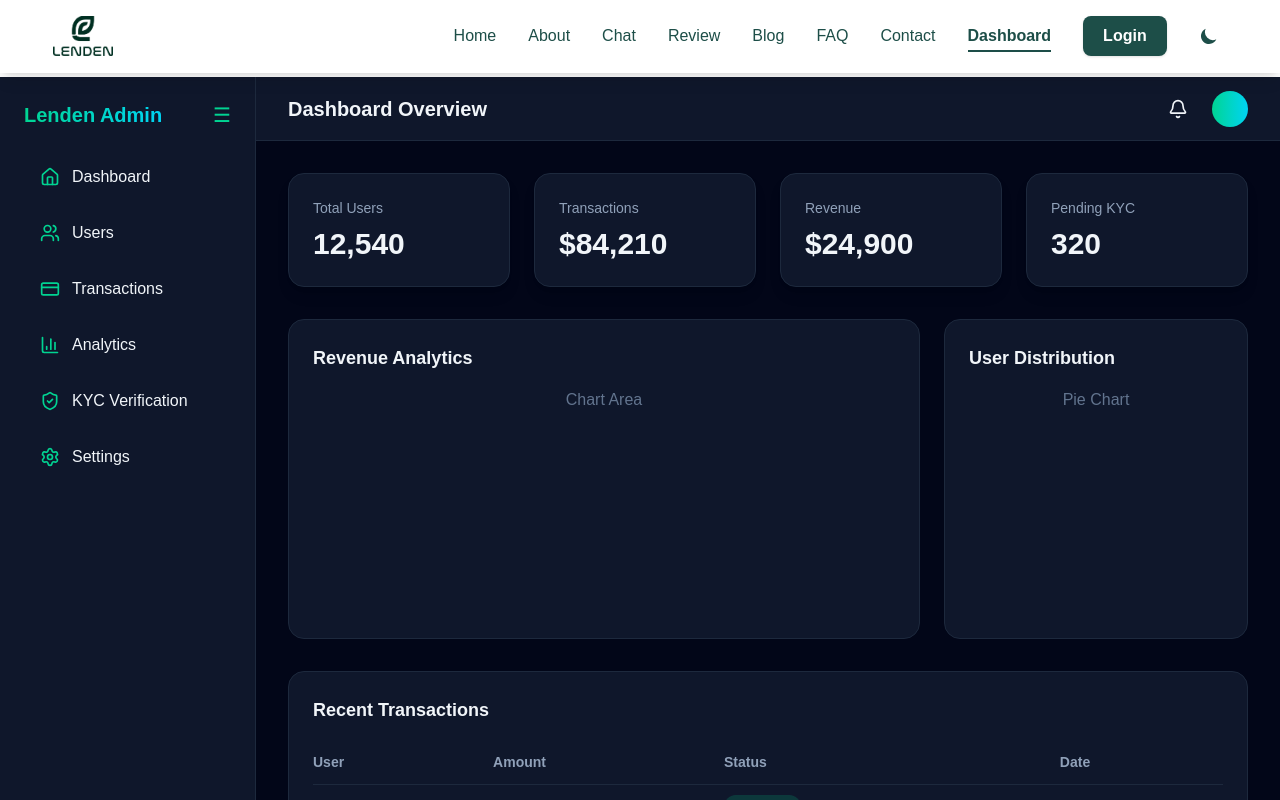
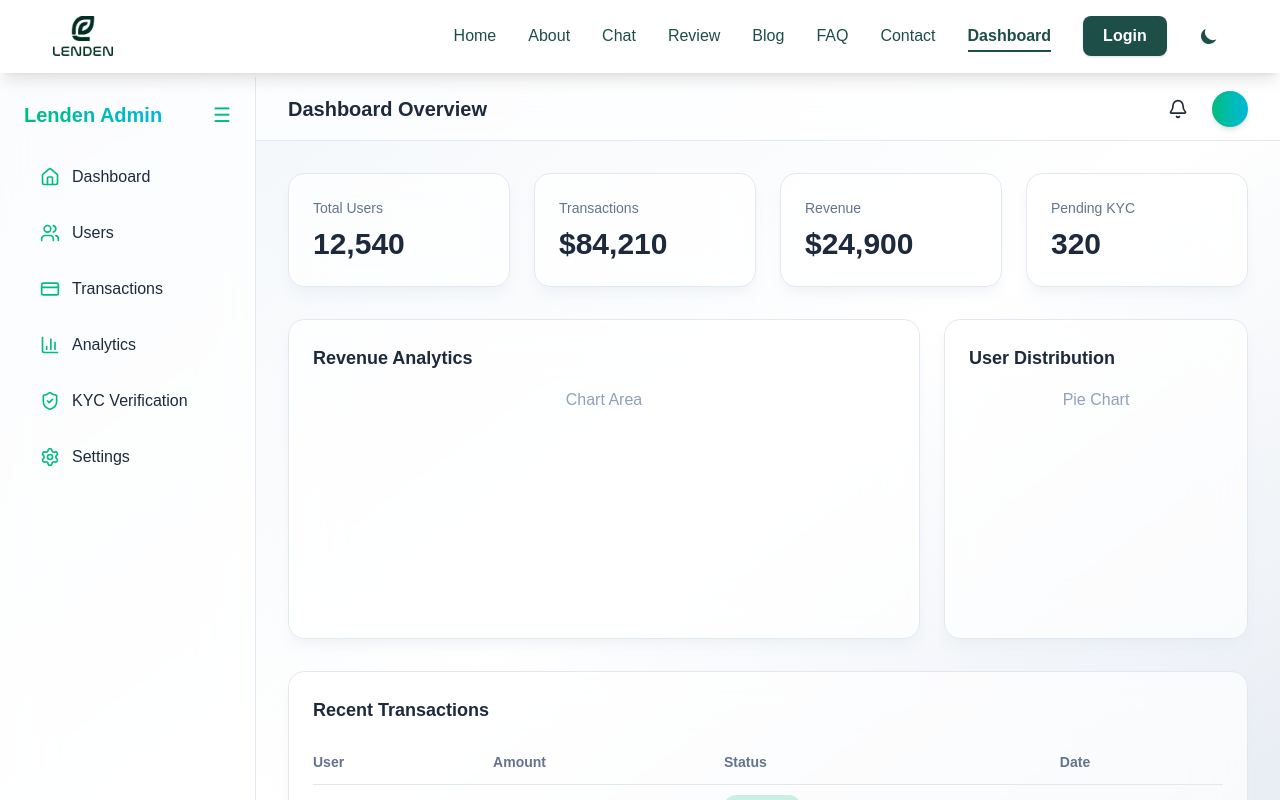
Before and after one commit to AlFahad47/Lenden, a Next.js app: page /AdminDashboard in a window 1280 px wide. Shown: the top 800 px of the page. Built offline with nearby package versions, Linux system fonts and the light colour scheme.

Commit message:
dashboard theme added

```diff
--- a/src/app/AdminDashboard/page.tsx
+++ b/src/app/AdminDashboard/page.tsx
@@ -12,11 +12,18 @@ import {
   ShieldCheck,
 } from "lucide-react";
 
-//  local UI components
 function Card({ children, className = "" }: any) {
   return (
     <div
-      className={`bg-slate-900 border border-slate-800 rounded-2xl ${className}`}
+      className={`
+        bg-white/70 dark:bg-slate-900/70
+        backdrop-blur-xl
+        border border-slate-200 dark:border-slate-800
+        rounded-2xl
+        shadow-lg shadow-slate-200/40 dark:shadow-black/40
+        transition-all duration-300
+        ${className}
+      `}
     >
       {children}
     </div>
@@ -30,7 +37,12 @@ function CardContent({ children, className = "" }: any) {
 function Button({ children, className = "", ...props }: any) {
   return (
     <button
-      className={`p-2 rounded-xl hover:bg-slate-800 transition ${className}`}
+      className={`
+        p-2 rounded-xl
+        hover:bg-slate-200 dark:hover:bg-slate-800
+        transition
+        ${className}
+      `}
       {...props}
     >
       {children}
@@ -54,34 +66,46 @@ const stats = [
   { title: "Pending KYC", value: "320" },
 ];
 
-export default function FintechDashboard() {
+export default function LendenDashboard() {
   const [collapsed, setCollapsed] = useState(false);
+  const [mobileOpen, setMobileOpen] = useState(false);
 
   return (
-    <div className="min-h-screen bg-slate-950 text-slate-100 flex">
-      {/* Sidebar */}
+    <div className="min-h-screen bg-gradient-to-br from-slate-100 via-white to-slate-200 dark:from-slate-950 dark:via-slate-900 dark:to-slate-950 text-slate-800 dark:text-slate-100 flex relative transition-colors duration-500">
+      {/* ================= SIDEBAR ================= */}
       <motion.aside
-        animate={{ width: collapsed ? 80 : 256 }}
-        transition={{ duration: 0.3 }}
-        className="bg-slate-900 border-r border-slate-800 p-6 flex flex-col gap-6 overflow-hidden"
+        initial={false}
+        animate={{}}
+        className={`
+          fixed md:static
+          top-0 left-0
+          h-screen md:h-auto
+          ${collapsed ? "w-20" : "w-64"}
+          bg-white/70 dark:bg-slate-900/80
+          backdrop-blur-xl
+          border-r border-slate-200 dark:border-slate-800
+          p-6 flex flex-col gap-6
+          z-40
+          transition-all duration-300
+          ${mobileOpen ? "translate-x-0" : "-translate-x-full"}
+          md:translate-x-0
+        `}
       >
-        {/* Logo + Toggle */}
         <div className="flex items-center justify-between">
           {!collapsed && (
-            <h1 className="text-xl font-bold bg-gradient-to-r from-emerald-400 to-cyan-400 bg-clip-text text-transparent whitespace-nowrap">
+            <h1 className="text-xl font-bold bg-gradient-to-r from-emerald-500 to-cyan-500 bg-clip-text text-transparent whitespace-nowrap">
               Lenden Admin
             </h1>
           )}
 
           <button
             onClick={() => setCollapsed(!collapsed)}
-            className="text-emerald-400 text-xl"
+            className="hidden lg:block text-emerald-500 text-xl"
           >
             ☰
           </button>
         </div>
 
-        {/* Navigation */}
         <nav className="flex flex-col gap-2">
           {sidebarItems.map((item, i) => (
             <motion.button
@@ -91,31 +115,45 @@ export default function FintechDashboard() {
               initial={{ opacity: 0, x: -20 }}
               animate={{ opacity: 1, x: 0 }}
               transition={{ delay: i * 0.05 }}
-              className="flex items-center gap-3 px-4 py-3 rounded-xl hover:bg-slate-800 transition"
+              onClick={() => setMobileOpen(false)}
+              className="flex items-center gap-3 px-4 py-3 rounded-xl hover:bg-slate-200 dark:hover:bg-slate-800 transition"
             >
-              <item.icon className="w-5 h-5 text-emerald-400" />
+              <item.icon className="w-5 h-5 text-emerald-500" />
               {!collapsed && <span>{item.label}</span>}
             </motion.button>
           ))}
         </nav>
       </motion.aside>
 
-      {/* Main Area */}
-      <div className="flex-1 flex flex-col">
-        {/* Topbar */}
-        <header className="h-16 border-b border-slate-800 bg-slate-900 px-8 flex items-center justify-between">
+      {mobileOpen && (
+        <div
+          onClick={() => setMobileOpen(false)}
+          className="fixed inset-0 bg-black/40 z-30 lg:hidden"
+        />
+      )}
+
+      {/* ================= MAIN ================= */}
+      <div className="flex-1 transition-all duration-300">
+        <header className="h-16 border-b border-slate-200 dark:border-slate-800 bg-white/70 dark:bg-slate-900/80 backdrop-blur-xl px-8 flex items-center justify-between">
+          <button
+            onClick={() => setMobileOpen(true)}
+            className="lg:hidden text-emerald-500 text-xl"
+          >
+            ☰
+          </button>
+
           <h2 className="text-xl font-semibold">Dashboard Overview</h2>
+
           <div className="flex items-center gap-4">
             <Button>
               <Bell className="w-5 h-5" />
             </Button>
-            <div className="w-9 h-9 rounded-full bg-gradient-to-r from-emerald-400 to-cyan-400" />
+            <div className="w-9 h-9 rounded-full bg-gradient-to-r from-emerald-500 to-cyan-500 shadow-md" />
           </div>
         </header>
 
-        {/* Content */}
         <main className="p-8 grid gap-8">
-          {/* Stats Cards */}
+          {/* Stats */}
           <section className="grid grid-cols-1 md:grid-cols-2 xl:grid-cols-4 gap-6">
             {stats.map((stat, i) => (
               <motion.div
@@ -124,9 +162,11 @@ export default function FintechDashboard() {
                 animate={{ opacity: 1, y: 0 }}
                 transition={{ delay: i * 0.1 }}
               >
-                <Card className="shadow-lg hover:shadow-emerald-500/10 transition">
+                <Card className="hover:scale-[1.02] transition">
                   <CardContent className="p-6">
-                    <p className="text-slate-400 text-sm">{stat.title}</p>
+                    <p className="text-slate-500 dark:text-slate-400 text-sm">
+                      {stat.title}
+                    </p>
                     <h3 className="text-3xl font-bold mt-2">{stat.value}</h3>
                   </CardContent>
                 </Card>
@@ -134,48 +174,33 @@ export default function FintechDashboard() {
             ))}
           </section>
 
-          {/* Charts Section */}
+          {/* Charts */}
           <section className="grid grid-cols-1 xl:grid-cols-3 gap-6">
-            <motion.div
-              initial={{ opacity: 0, y: 40 }}
-              animate={{ opacity: 1, y: 0 }}
-              className="xl:col-span-2"
-            >
-              <Card className="h-80">
+            <Card className="h-80 xl:col-span-2">
               <CardContent className="p-6">
                 <h4 className="text-lg font-semibold mb-4">
                   Revenue Analytics
                 </h4>
-                  <div className="h-full flex items-center justify-center text-slate-500">
+                <div className="h-full flex items-center justify-center text-slate-400">
                   Chart Area
                 </div>
               </CardContent>
             </Card>
-            </motion.div>
 
-            <motion.div
-              initial={{ opacity: 0, y: 40 }}
-              animate={{ opacity: 1, y: 0 }}
-              transition={{ delay: 0.1 }}
-            >
             <Card className="h-80">
               <CardContent className="p-6">
                 <h4 className="text-lg font-semibold mb-4">
                   User Distribution
                 </h4>
-                  <div className="h-full flex items-center justify-center text-slate-500">
+                <div className="h-full flex items-center justify-center text-slate-400">
                   Pie Chart
                 </div>
               </CardContent>
             </Card>
-            </motion.div>
           </section>
 
-          {/* Recent Transactions */}
-          <motion.section
-            initial={{ opacity: 0, y: 40 }}
-            animate={{ opacity: 1, y: 0 }}
-          >
+          {/* Table */}
+          <section>
             <Card>
               <CardContent className="p-6">
                 <h4 className="text-lg font-semibold mb-4">
@@ -183,7 +208,7 @@ export default function FintechDashboard() {
                 </h4>
                 <div className="overflow-x-auto">
                   <table className="w-full text-sm">
-                    <thead className="text-slate-400 border-b border-slate-800">
+                    <thead className="text-slate-500 dark:text-slate-400 border-b border-slate-200 dark:border-slate-800">
                       <tr>
                         <th className="text-left py-3">User</th>
                         <th className="text-left py-3">Amount</th>
@@ -195,12 +220,12 @@ export default function FintechDashboard() {
                       {[1, 2, 3, 4].map((row) => (
                         <tr
                           key={row}
-                          className="border-b border-slate-800 hover:bg-slate-800/50 transition"
+                          className="border-b border-slate-200 dark:border-slate-800 hover:bg-slate-100 dark:hover:bg-slate-800/50 transition"
                         >
                           <td className="py-3">User {row}</td>
                           <td className="py-3">$120.00</td>
                           <td className="py-3">
-                            <span className="px-3 py-1 rounded-full bg-emerald-500/20 text-emerald-400">
+                            <span className="px-3 py-1 rounded-full bg-emerald-500/20 text-emerald-500">
                               Success
                             </span>
                           </td>
@@ -212,7 +237,7 @@ export default function FintechDashboard() {
                 </div>
               </CardContent>
             </Card>
-          </motion.section>
+          </section>
         </main>
       </div>
     </div>
```
Lines whose indentation alone changed are shown as unchanged.
